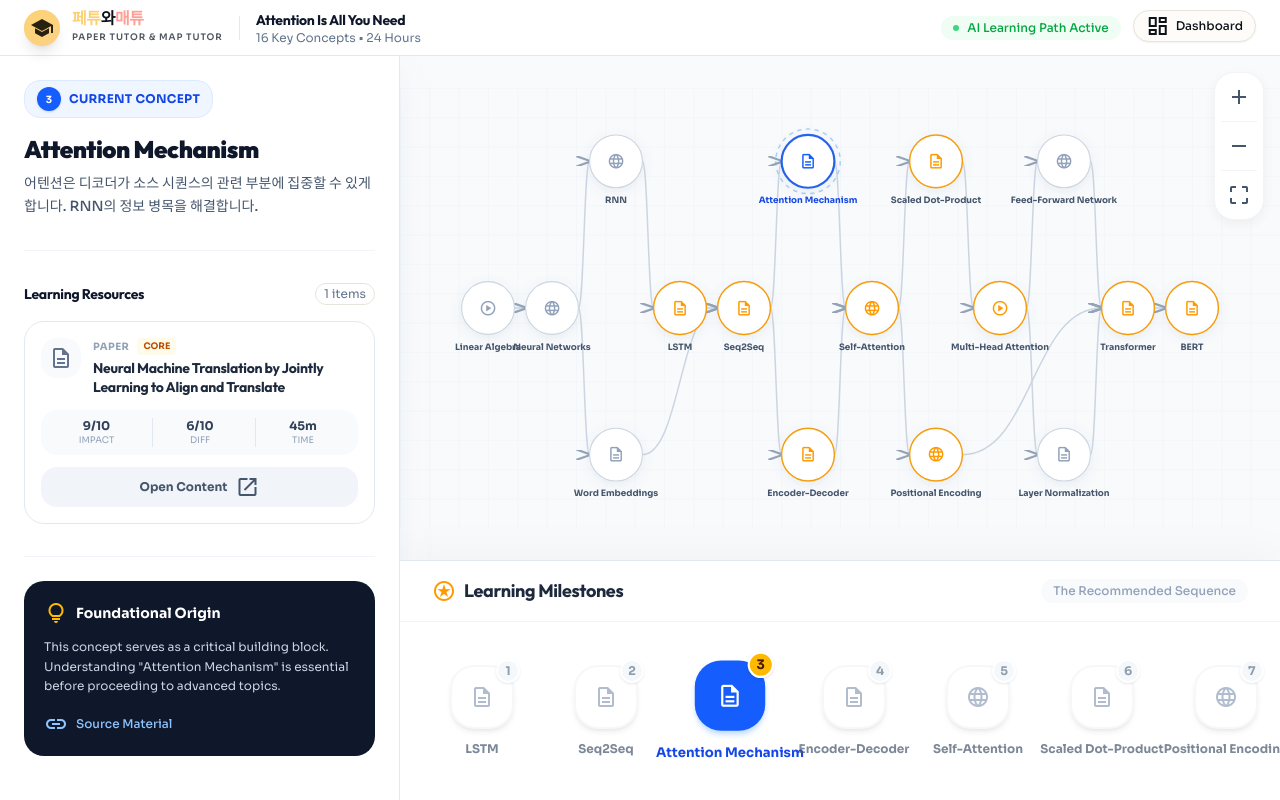
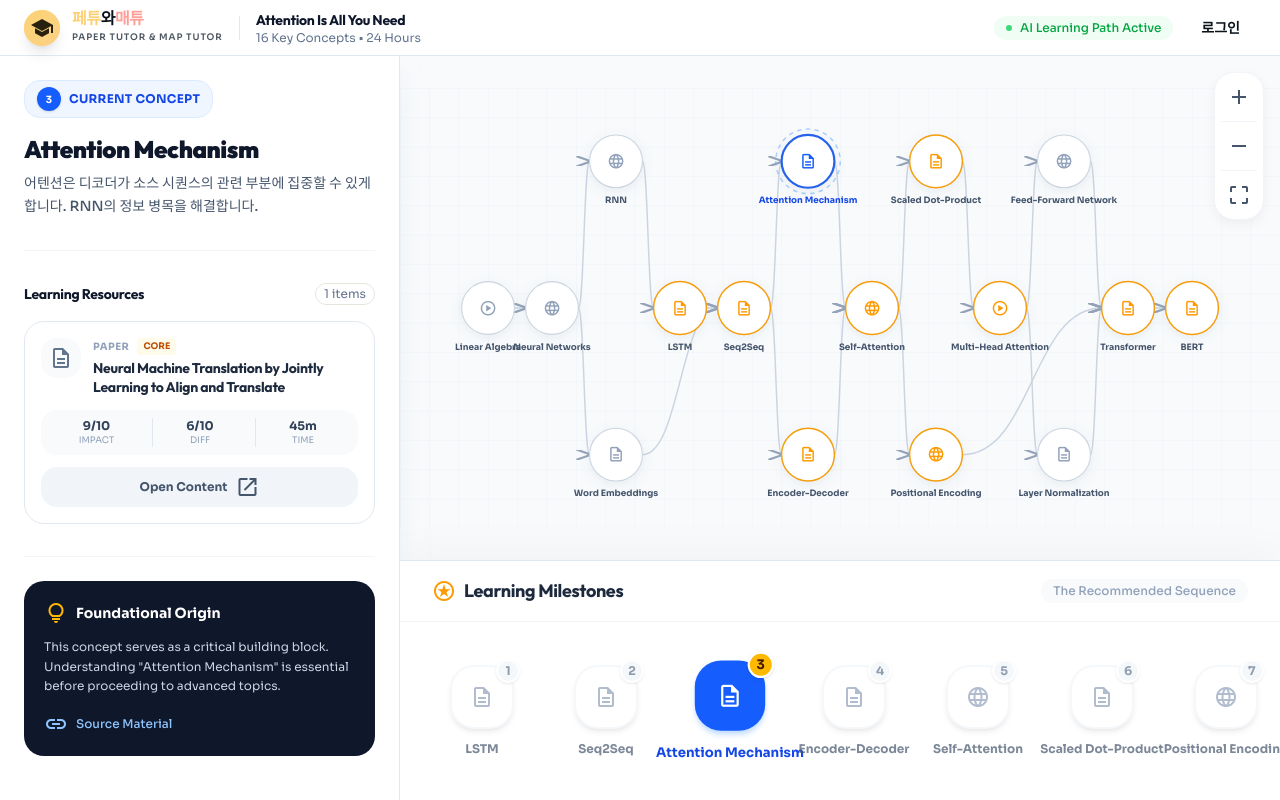
Before and after one commit to AI-gora-Boostcamp-AI-Tech-8-NLP-02/PTMT-Frontend, a Next.js app: page /curriculum/history in a window 1280 px wide. Built offline with nearby package versions, Linux system fonts and the light colour scheme; no server answers.

Commit message:
fix: 커리큘럼 화면에서 로그인 한 사용자만 대시보드 접근하도록 수정

```diff
--- a/app/curriculum/[id]/page.tsx
+++ b/app/curriculum/[id]/page.tsx
@@ -1,6 +1,5 @@
 "use client";
 
-import Link from "next/link";
 import { useCallback, useMemo, useState } from "react";
 
 import { Logo } from "@/components/layout";
@@ -8,6 +7,8 @@ import { Button } from "@/components/ui/button";
 import { useGraphLayout, useZoomPan } from "@/hooks";
 import { dummyCurriculumGraph } from "@/lib/dummy-curriculum";
 import { CurriculumNode } from "@/lib/types";
+import { useRouter } from "next/navigation";
+import { useAuth } from "../../../lib/auth-context";
 import { GraphCanvas } from "./_components/GraphCanvas";
 import { GraphSidebar } from "./_components/GraphSidebar";
 import { MilestoneBar } from "./_components/MilestoneBar";
@@ -27,6 +28,9 @@ import { ZoomControls } from "./_components/ZoomControls";
  * - useZoomPan: 줌/팬 상태 관리
  */
 export default function CurriculumGraphPage() {
+  const router = useRouter();
+  const { user, isAuthenticated, isLoading, logout } = useAuth();
+
   const graph = dummyCurriculumGraph;
 
   // 선택된 노드 상태
@@ -96,18 +100,31 @@ export default function CurriculumGraphPage() {
             <span className='w-1.5 h-1.5 bg-green-500 rounded-full animate-pulse' />
             AI Learning Path Active
           </div>
-          <Link href='/user/history'>
+          {isAuthenticated ? (
+            <>
               <Button
                 variant='outline'
                 size='sm'
-              className='rounded-lg text-xs gap-1.5 h-8'
+                className='rounded-lg text-xs gap-1.5 h-8 hover:bg-primary'
+                onClick={() => router.push("/user/history")}
               >
                 <span className='material-symbols-outlined text-base'>
                   dashboard
                 </span>
                 Dashboard
               </Button>
-          </Link>
+            </>
+          ) : (
+            <>
+              <Button
+                variant='ghost'
+                className={`rounded-xl font-semibold`}
+                onClick={() => router.push("/auth/login")}
+              >
+                로그인
+              </Button>
+            </>
+          )}
         </div>
       </header>
 
```
Lines whose indentation alone changed are shown as unchanged.
